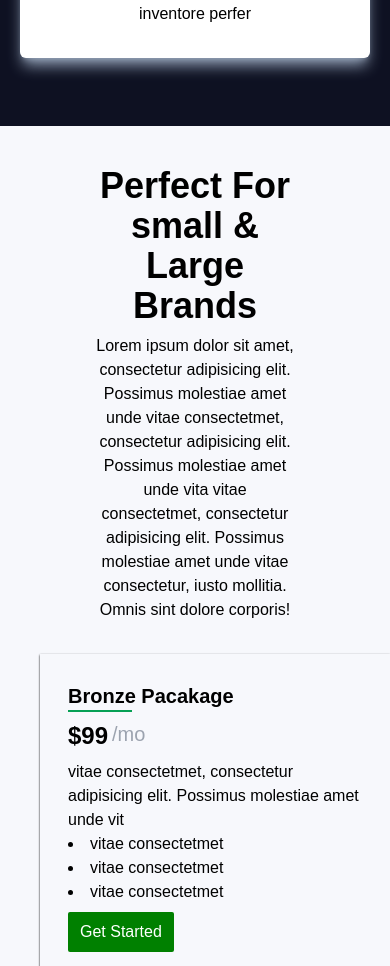
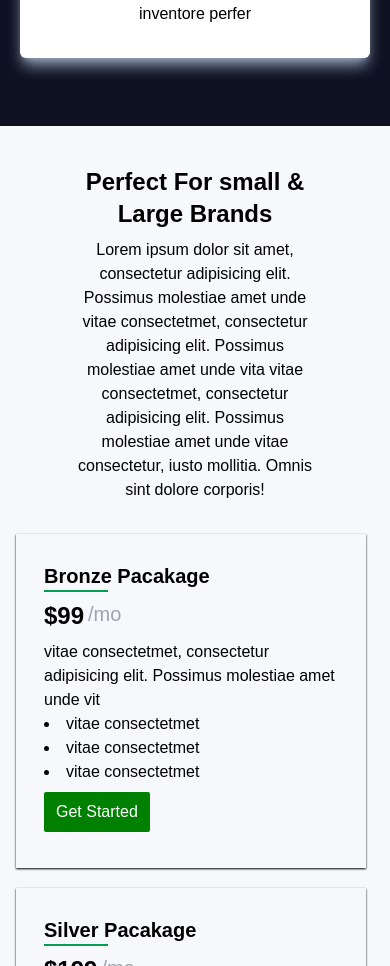
Before and after one commit to Skulldued/ReactProject, a React (Vite) app: page / in a window 390 px wide. Shown: the part 3482-4448 px from the top of the page. Built offline with nearby package versions, Linux system fonts and the light colour scheme.

Commit message:
Pricing section also completed and responsive also

```diff
--- a/src/component/Pricing.jsx
+++ b/src/component/Pricing.jsx
@@ -3,11 +3,11 @@ import PricingCard from "./PricingCard";
 
 const Pricing = () => {
   return (
-    <div className="w-full bg-[#f7f8fc] pb-10 py-10 md:py-16  px-10">
+    <div className="w-full bg-[#f7f8fc] pb-10 py-10 md:py-16 px-4  md:px-10">
       <div className="container mx-auto">
         <div className="flex justify-center ">
           <div className="text-center w-[70%]">
-            <h2 className="text-4xl font-extrabold">
+            <h2 className="md:text-4xl text-2xl font-extrabold">
               Perfect For small & Large Brands
             </h2>
             <p className="p-2">
```
